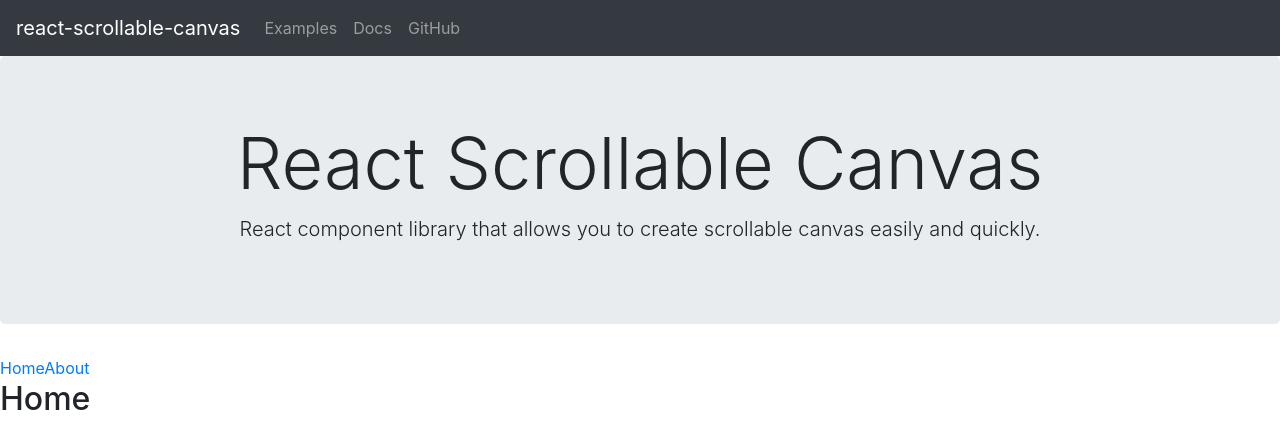
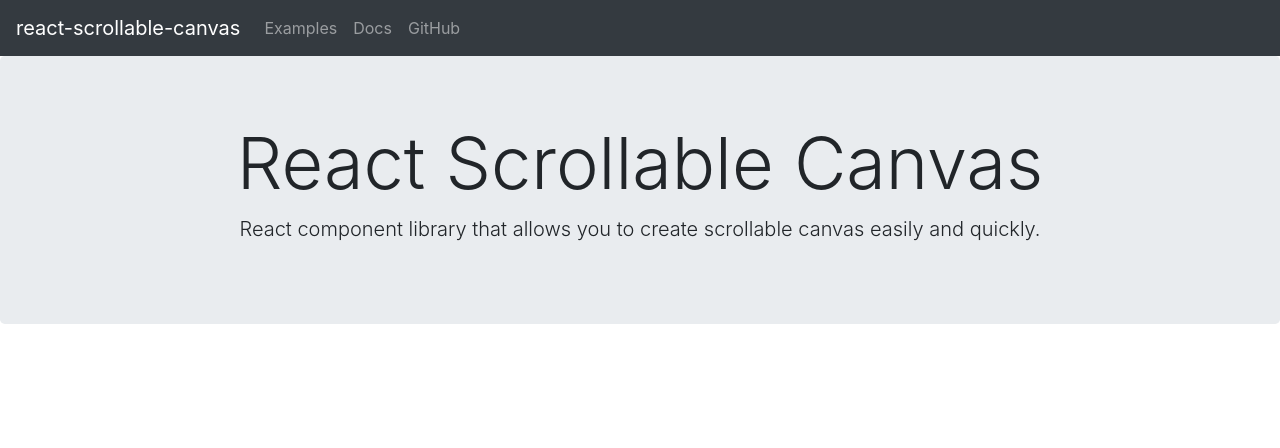
Before and after one commit to solt9029/react-scrollable-canvas, a React (Create React App) app in the folder example/: page /#/ in a window 1280 px wide. Shown: the top 448 px of the page. Built offline with nearby package versions, Linux system fonts and the light colour scheme.

Commit message:
Add IndexPage

```diff
--- a/example/package.json
+++ b/example/package.json
@@ -6,6 +6,7 @@
     "bootstrap": "^4.4.1",
     "react": "^16.12.0",
     "react-dom": "^16.12.0",
+    "react-markdown": "^4.2.2",
     "react-router": "^5.1.2",
     "react-router-dom": "^5.1.2",
     "react-scripts": "^3.3.0",
--- a/example/src/App.tsx
+++ b/example/src/App.tsx
@@ -1,22 +1,15 @@
 import React from 'react';
-import { Link, Route } from 'react-router-dom';
-import Navbar from './Navbar';
-import Jumbotron from './Jumbotron';
+import { Route } from 'react-router-dom';
+import IndexPage from './IndexPage';
 
-const Home = () => <h2>Home</h2>;
 const About = () => <h2>About</h2>;
 
 const App = () => {
   return (
-    <div>
-      <Navbar />
-      <Jumbotron />
-
-      <Link to="/">Home</Link>
-      <Link to="/about">About</Link>
-      <Route exact path="/" component={Home} />
+    <>
+      <Route exact path="/" component={IndexPage} />
       <Route path="/about" component={About} />
-    </div>
+    </>
   );
 };
 
--- /dev/null
+++ b/example/src/IndexPage.tsx
@@ -0,0 +1,16 @@
+import React from 'react';
+import Jumbotron from './Jumbotron';
+import Navbar from './Navbar';
+import { Container } from 'reactstrap';
+
+const IndexPage = () => {
+  return (
+    <>
+      <Navbar />
+      <Jumbotron />
+      <Container></Container>
+    </>
+  );
+};
+
+export default IndexPage;
--- a/example/src/Navbar.tsx
+++ b/example/src/Navbar.tsx
@@ -2,7 +2,11 @@ import React, { useState } from 'react';
 import { Link } from 'react-router-dom';
 import { Collapse, Navbar as RSNavbar, NavbarToggler, NavbarBrand, Nav, NavItem, NavLink } from 'reactstrap';
 
-const Navbar = () => {
+interface NavbarProps {
+  active?: string;
+}
+
+const Navbar = (props: NavbarProps) => {
   const [isOpen, setIsOpen] = useState(false);
   const toggle = () => setIsOpen(!isOpen);
 
@@ -15,12 +19,12 @@ const Navbar = () => {
       <Collapse isOpen={isOpen} navbar>
         <Nav className="mr-auto" navbar>
           <NavItem>
-            <NavLink tag={Link} to="/examples">
+            <NavLink tag={Link} to="/examples" active={props.active === 'examples'}>
               Examples
             </NavLink>
           </NavItem>
           <NavItem>
-            <NavLink tag={Link} to="/docs">
+            <NavLink tag={Link} to="/docs" active={props.active === 'docs'}>
               Docs
             </NavLink>
           </NavItem>
```
Also changed, not shown: 1 other file (tests, documents, lock files or other folders).
